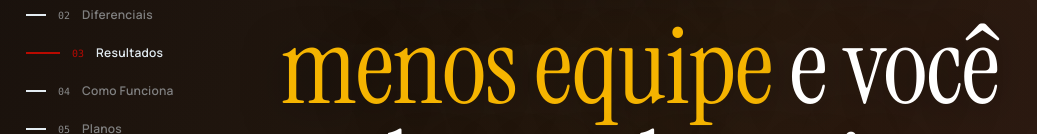
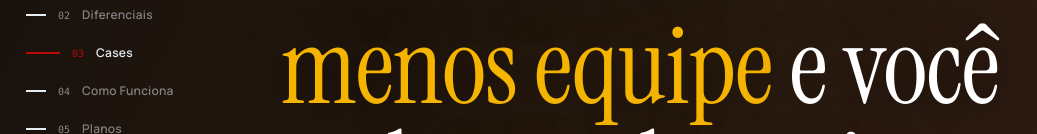
Before and after one commit to gabrieltrzaskosm-coder/ordo, a Next.js app: page / in a window 1280 px wide. Shown: the part 309-443 px from the top of the page, without its empty margins (0-1037 px from the left). Built offline with nearby package versions, Linux system fonts and the light colour scheme.

Commit message:
Rename results hub to cases

```diff
--- a/src/components/OrdoLanding.tsx
+++ b/src/components/OrdoLanding.tsx
@@ -18,7 +18,7 @@ import { DiagnosticForm } from "./DiagnosticForm";
 const NAV = [
   { id: "inicio", label: "Início" },
   { id: "diferenciais", label: "Diferenciais" },
-  { id: "resultados", label: "Resultados" },
+  { id: "resultados", label: "Cases" },
   { id: "como", label: "Como Funciona" },
   { id: "planos", label: "Planos" },
   { id: "contato", label: "Diagnóstico" },
@@ -560,11 +560,11 @@ export function OrdoLanding() {
         </div>
       </section>
 
-      {/* ===== Resultados ===== */}
+      {/* ===== Cases ===== */}
       <section id="resultados" className="ol-results" aria-labelledby="results-title">
         <div className="ol-results-inner">
           <div className="ol-results-head">
-            <span className="ol-eyebrow ol-eyebrow-red">Resultados</span>
+            <span className="ol-eyebrow ol-eyebrow-red">Cases</span>
             <h2 id="results-title" className="ol-h2">Cases de quem trocou esforço por margem.</h2>
             <p>Veja como diferentes operações podem transformar velocidade, equipe e clareza em mais lucro com o Ordo.</p>
           </div>
@@ -990,7 +990,7 @@ const CSS = `
 .ol-results-carousel { width: 100%; overflow: hidden; margin-top: 44px; }
 .ol-results-track { display: flex; width: 100%; }
 .ol-result-slide { flex: 0 0 33.333%; padding: 0 8px; }
-.ol-result-card { position: relative; min-height: 530px; overflow: hidden; border: 1px solid rgba(255,255,255,.24); border-radius: 20px; background: rgba(255,255,255,.1); box-shadow: 0 15px 35px rgba(0,0,0,.2); transform: perspective(1000px) rotateX(var(--result-rotate-x, 0deg)) rotateY(var(--result-rotate-y, 0deg)) translateY(0); transition: border-color .45s ease, transform .45s cubic-bezier(.2,.8,.2,1), box-shadow .45s ease; will-change: transform; }
+.ol-result-card { position: relative; min-height: 530px; overflow: hidden; border: 1px solid rgba(255,255,255,.24); border-radius: 20px; background: rgba(255,255,255,.1); -webkit-backdrop-filter: blur(15px); backdrop-filter: blur(15px); box-shadow: 0 15px 35px rgba(0,0,0,.2); transform: perspective(1000px) rotateX(var(--result-rotate-x, 0deg)) rotateY(var(--result-rotate-y, 0deg)) translateY(0); transition: border-color .45s ease, transform .45s cubic-bezier(.2,.8,.2,1), box-shadow .45s ease; will-change: transform; }
 .ol-result-card::before { position: absolute; inset: 0 auto 0 0; width: 50%; background: rgba(255,255,255,.05); content: ""; pointer-events: none; z-index: 1; }
 .ol-result-card::after { position: absolute; inset: 1px; border: 1px solid rgba(255,255,255,.08); border-radius: 19px; content: ""; pointer-events: none; z-index: 3; }
 .ol-result-card:hover { border-color: rgba(255,255,255,.44); transform: perspective(1000px) rotateX(var(--result-rotate-x, 0deg)) rotateY(var(--result-rotate-y, 0deg)) translateY(-10px); box-shadow: 0 25px 50px rgba(0,0,0,.3); }
```
Also changed, not shown: 1 other file (tests, documents, lock files or other folders).
